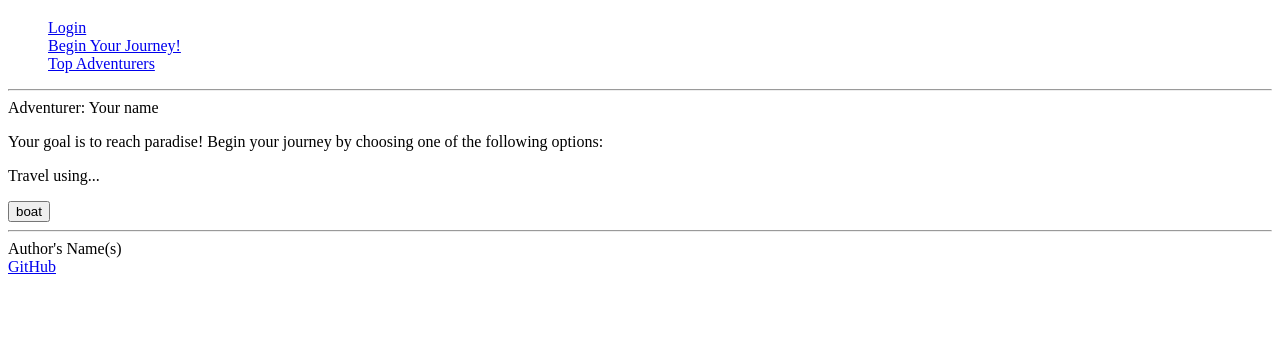
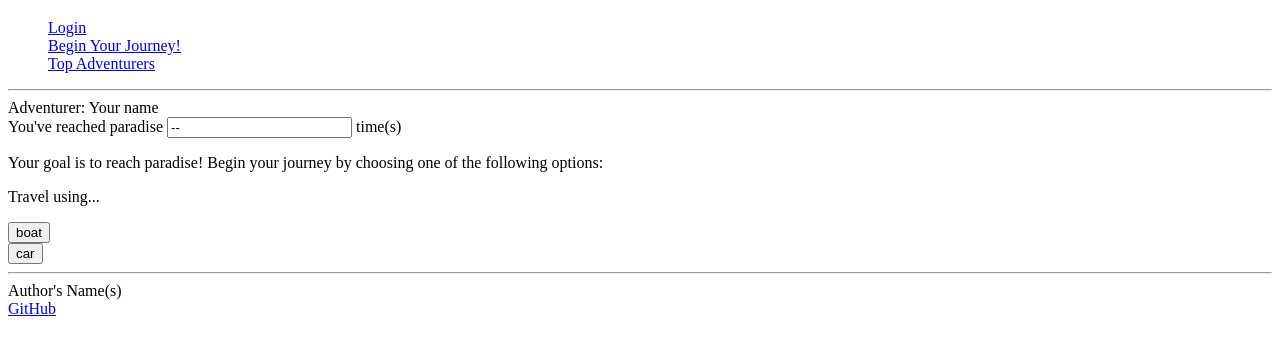
Before and after one commit to twins4ashley/startup, a plain HTML site: page start.html in a window 1280 px wide. Shown: the part 61-416 px from the top of the page. Drawn offline with Linux system fonts and the light colour scheme.

Commit message:
your score and option added

```diff
--- a/start.html
+++ b/start.html
@@ -23,10 +23,18 @@
         <div class="player"> Adventurer:
             <span class="player-name">Your name</span>
         </div>
+        <div>
+            <label for="count">You've reached paradise</label>
+            <input type="text" id="count" value="--" readonly />
+            <label for="count">time(s)</label>
+        </div>
         <p>Your goal is to reach paradise! Begin your journey by choosing one of the following options: </p>
         <p>Travel using...</p>
         <form method="get" action="choice1.html">
             <button>boat</button>
+        </form>
+        <form method="get" action="choice2.html">
+            <button>car</button>
         </form>
     </main>
     <footer>
```
Also changed, not shown: choice2.html (added).
